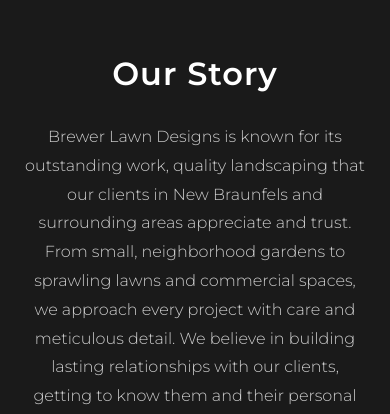
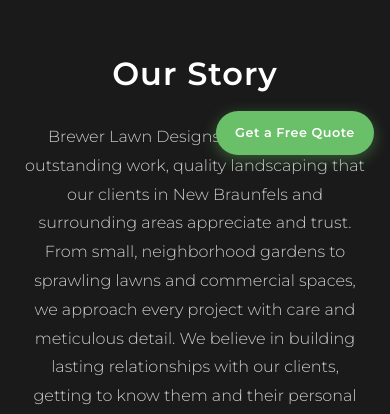
Before and after one commit to brewerlawn1/brewer-lawn-leads, a Flask app: page / in a window 390 px wide. Shown: the part 673-1087 px from the top of the page. Run offline with Flask 3, Linux system fonts and the light colour scheme.

Commit message:
Add floating quote button, fix social links, add Facebook icon
- Instagram icon now links to @brewerlawndesigns
- Added Facebook icon linking to FB page
- Added floating "Get a Free Quote" button visible on all sections
- Fixed Google review link to correct URL

Co-Authored-By: Claude Opus 4.6 <noreply@anthropic.com>

```diff
--- a/landing_page/static/css/style.css
+++ b/landing_page/static/css/style.css
@@ -376,19 +376,55 @@ footer {
     margin-bottom: 1.5rem;
 }
 
+.social-links {
+    display: flex;
+    justify-content: center;
+    gap: 1rem;
+}
+
 .social-icon {
     display: inline-flex;
     align-items: center;
     justify-content: center;
     width: 50px;
     height: 50px;
-    background: #e1306c;
     border-radius: 8px;
     transition: opacity 0.2s;
 }
 
+.social-icon.instagram {
+    background: #e1306c;
+}
+
+.social-icon.facebook {
+    background: #1877f2;
+}
+
 .social-icon:hover {
     opacity: 0.8;
+}
+
+/* ---- Floating CTA Button ---- */
+.floating-cta {
+    position: fixed;
+    bottom: 1.5rem;
+    right: 1.5rem;
+    background: #6abf69;
+    color: #fff;
+    padding: 0.9rem 1.5rem;
+    border-radius: 50px;
+    text-decoration: none;
+    font-weight: 600;
+    font-size: 0.9rem;
+    letter-spacing: 0.5px;
+    box-shadow: 0 4px 15px rgba(106, 191, 105, 0.4);
+    z-index: 999;
+    transition: background 0.2s, transform 0.2s;
+}
+
+.floating-cta:hover {
+    background: #5aaf59;
+    transform: translateY(-2px);
 }
 
 footer p {
@@ -559,4 +595,11 @@ footer p {
     .service-block {
         padding: 2rem 1rem;
     }
+
+    .floating-cta {
+        bottom: 1rem;
+        right: 1rem;
+        padding: 0.75rem 1.2rem;
+        font-size: 0.8rem;
+    }
 }
--- a/landing_page/templates/index.html
+++ b/landing_page/templates/index.html
@@ -66,7 +66,7 @@
     <!-- Testimonials Section -->
     <section id="testimonials" class="testimonials">
         <h2>A Reputation for Excellence</h2>
-        <a href="https://www.google.com/maps/place/Brewer+Lawn+Designs/@29.7214455,-98.2188054,10z/data=!3m1!4b1!4m6!3m5!1s0x65df8a5225c25807:0xcdb69aee5d86ff66!8m2!3d29.7214456!4d-98.2188054" target="_blank" rel="noopener noreferrer" class="reviews-badge-link">
+        <a href="https://www.google.com/maps/place//@29.7214455,-98.2188054,10z?entry=ttu&g_ep=EgoyMDI2MDIwNC4wIKXMDSoASAFQAw%3D%3D" target="_blank" rel="noopener noreferrer" class="reviews-badge-link">
             <div class="reviews-badge">
                 <span class="google-g">G</span>
                 <div class="review-info">
@@ -114,12 +114,20 @@
         </form>
     </section>
 
+    <!-- Floating Get a Quote Button -->
+    <a href="#contact" class="floating-cta">Get a Free Quote</a>
+
     <!-- Footer -->
     <footer>
         <div class="social-links">
-            <a href="#" class="social-icon instagram" aria-label="Instagram">
+            <a href="https://www.instagram.com/brewerlawndesigns/" target="_blank" rel="noopener noreferrer" class="social-icon instagram" aria-label="Instagram">
                 <svg viewBox="0 0 24 24" width="28" height="28" fill="white">
                     <path d="M12 2.163c3.204 0 3.584.012 4.85.07 3.252.148 4.771 1.691 4.919 4.919.058 1.265.069 1.645.069 4.849 0 3.205-.012 3.584-.069 4.849-.149 3.225-1.664 4.771-4.919 4.919-1.266.058-1.644.07-4.85.07-3.204 0-3.584-.012-4.849-.07-3.26-.149-4.771-1.699-4.919-4.92-.058-1.265-.07-1.644-.07-4.849 0-3.204.013-3.583.07-4.849.149-3.227 1.664-4.771 4.919-4.919 1.266-.057 1.645-.069 4.849-.069zM12 0C8.741 0 8.333.014 7.053.072 2.695.272.273 2.69.073 7.052.014 8.333 0 8.741 0 12c0 3.259.014 3.668.072 4.948.2 4.358 2.618 6.78 6.98 6.98C8.333 23.986 8.741 24 12 24c3.259 0 3.668-.014 4.948-.072 4.354-.2 6.782-2.618 6.979-6.98.059-1.28.073-1.689.073-4.948 0-3.259-.014-3.667-.072-4.947-.196-4.354-2.617-6.78-6.979-6.98C15.668.014 15.259 0 12 0zm0 5.838a6.162 6.162 0 100 12.324 6.162 6.162 0 000-12.324zM12 16a4 4 0 110-8 4 4 0 010 8zm6.406-11.845a1.44 1.44 0 100 2.881 1.44 1.44 0 000-2.881z"/>
+                </svg>
+            </a>
+            <a href="https://www.facebook.com/Brewerlawndesigns/" target="_blank" rel="noopener noreferrer" class="social-icon facebook" aria-label="Facebook">
+                <svg viewBox="0 0 24 24" width="28" height="28" fill="white">
+                    <path d="M24 12.073c0-6.627-5.373-12-12-12s-12 5.373-12 12c0 5.99 4.388 10.954 10.125 11.854v-8.385H7.078v-3.47h3.047V9.43c0-3.007 1.792-4.669 4.533-4.669 1.312 0 2.686.235 2.686.235v2.953H15.83c-1.491 0-1.956.925-1.956 1.874v2.25h3.328l-.532 3.47h-2.796v8.385C19.612 23.027 24 18.062 24 12.073z"/>
                 </svg>
             </a>
         </div>
```
